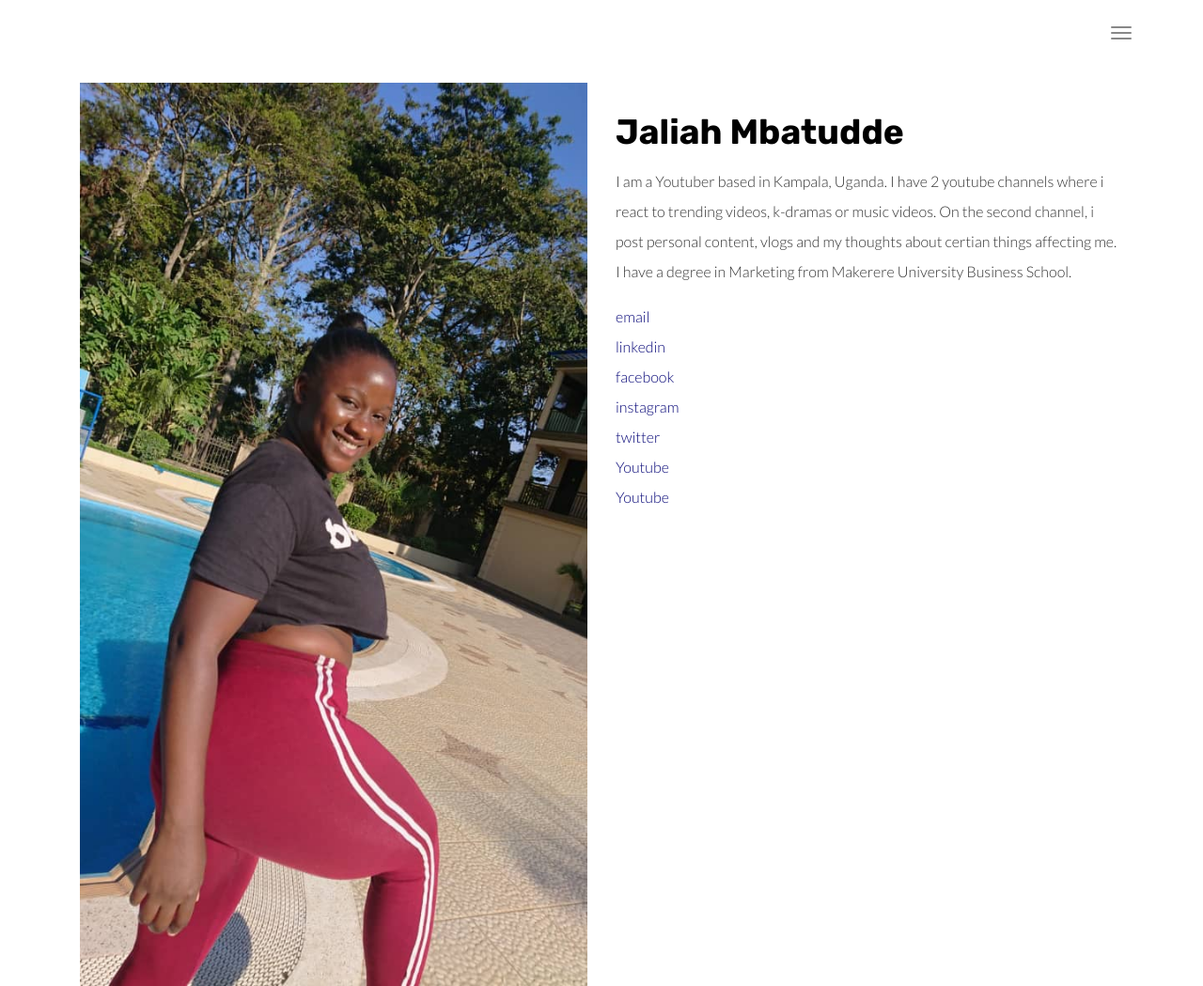
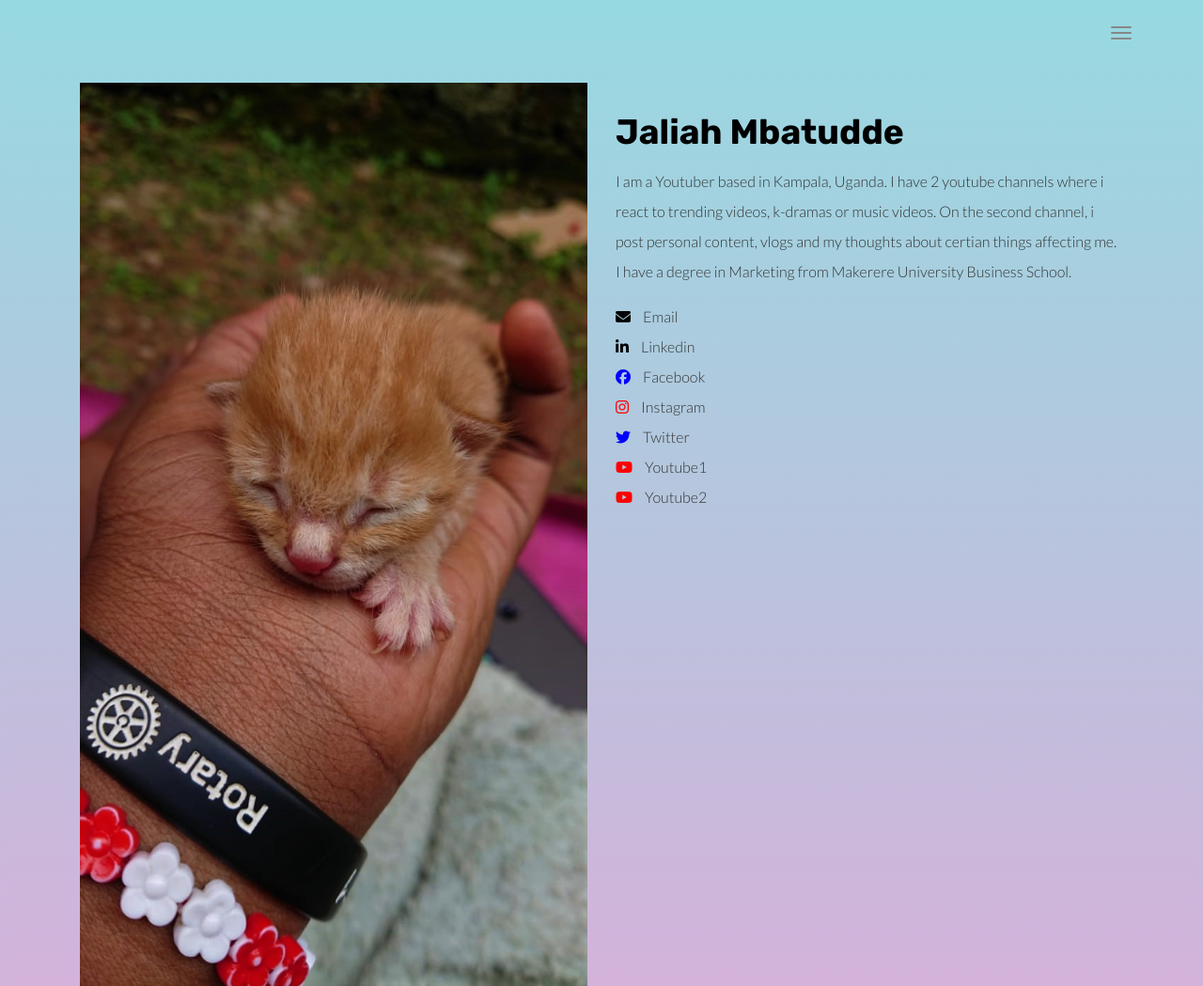
Before and after one commit to Radiostranger/complex, a plain HTML site: page about.html in a window 1280 px wide. Shown: the whole page at 94% size. Drawn offline with Linux system fonts and the light colour scheme.

Commit message:
about me modified, with little canges to home

```diff
--- a/about.html
+++ b/about.html
@@ -11,6 +11,7 @@
       name="author"
     />
 
+<script src="https://kit.fontawesome.com/31347ea0b5.js" crossorigin="anonymous"></script>
 
     <!-- Disable tap highlight on IE -->
     <meta name="msapplication-tap-highlight" content="no" />
@@ -55,7 +56,7 @@
             <div class="footer-container">
               <p>
                 <small
-                  >© 2022 | Website created with
+                  >© 2022 | Website created using
                   <a
                     href="http://www.mashup-template.com/"
                     title="Create website with free html template"
@@ -110,8 +111,13 @@
         <div class="row">
           <div class="col-xs-12">
             <div class="col-md-6">
+              <!-- <img
+                src="./assets/images/img-profil.jpg"
+                class="img-responsive"
+                alt=""
+              /> -->
               <img
-                src="./assets/images/img-profil.jpg"
+                src="./assets/images/img-profil1.jpeg"
                 class="img-responsive"
                 alt=""
               />
@@ -126,58 +132,72 @@
               </p>
 
               <ul class="list-unstyled">
-                <li>
+                <li class="list-styled">
                   <a
                     href="mailto:jay.jquincy@gmail.com"
                     title=""
                     class="link-like-text"
-                    >email</a
+                    >
+                    <i class="fa-solid fa-envelope" style= "color: black; padding-right: 10px"></i>
+                    Email</a
                   >
                 </li>
-                <li>
+                <li class="list-styled">
                   <a
                     href="https://www.linkedin.com/ikechukwu-albert-chukwudozie"
                     title=""
                     class="link-like-text"
-                    >linkedin</a
+                    >
+                    <i class="fa-brands fa-linkedin-in" style= "color: black; padding-right: 10px"></i>
+                    Linkedin</a
                   >
                 </li>
-                <li>
+                <li class="list-styled">
                   <a
                     href="https://www.facebook.com/"
                     title=""
                     class="link-like-text"
-                    >facebook</a
+                    >
+                    <i class="fa-brands fa-facebook" style= "color: blue; padding-right: 10px"></i>
+                    Facebook</a
                   >
                 </li>
-                <li>
+                <li class="list-styled">
                   <a
                     href="https://www.instagram.com/kingquincyonly"
                     title=""
-                    class="link-like-text"
-                    >instagram</a
+                    class="link-like-text">
+                    <!-- <i class="fa-brands fa-instagram fa-icon fa-icon-2x"></i> -->
+                    <i class="fa-brands fa-instagram" style= "color: red; padding-right: 10px"></i>
+                    Instagram</a
                   >
+                </li class="list-styled">
+                <li>
+                    <!-- <a class="fa-icon fa-icon-2x" href="https://twitter.com/" title="">
+                      <i class="fa fa-twitter"></i></a> -->
+                  <a href="https://twitter.com/" title="" class="link-like-text"
+                    >
+                    <!-- <i class="fa-brands fa-twitter fa-icon fa-icon-2x" style="color: blue" ></i> -->
+                    <i class="fa-brands fa-twitter" style="color: blue; padding-right: 10px" ></i>
+                    Twitter</a>
                 </li>
-                <li>
-                  <a href="https://twitter.com/" title="" class="link-like-text"
-                    >twitter</a
-                  >
-                </li>
-                <li>
+                <li class="list-styled">
                   <a
                     href="https://www.youtube.com/c/KingQuincy/videos/"
                     title=""
-                    class="link-like-text"
-                    >Youtube</a
-                  >
+                    class="link-like-text">
+                    <i class="fa-brands fa-youtube" style= "color: red; padding-right: 10px"></i>
+                    Youtube1</a>
                 </li>
-                <li>
+                <li class="list-styled">
+                  <i class="fa-brands fa-youtube" style= "color: red; padding-right: 10px"></i>
                   <a
                     href="https://www.youtube.com/channel/UCK9grImLNKD06ftzv-49N-g/videos/"
                     title=""
-                    class="link-like-text"
-                    >Youtube</a
-                  >
+                    class="link-like-text">
+
+                    Youtube2
+                    </a>
                 </li>
               </ul>
             </div>
@@ -185,6 +205,7 @@
         </div>
       </div>
     </div>
+    <p>
 
     <script>
       document.addEventListener("DOMContentLoaded", function (event) {
--- a/testing.css
+++ b/testing.css
@@ -254,7 +254,9 @@ th {
 
 html {
   font-size: 10px;
-  -webkit-tap-highlight-color: transparent; }
+  -webkit-tap-highlight-color: transparent;
+  background-color: #D9AFD9;
+  background-image: linear-gradient(0deg, #D9AFD9 0%, #97D9E1 100%); }
 
 body {
   font-family: "Lato", Helvetica, Arial, sans-serif;
@@ -3989,7 +3991,9 @@ button.close {
   color: white; }
 
 .section-container {
-  padding: 80px 0; }
+  padding: 80px 0;
+  background-color: #D9AFD9;
+  background-image: linear-gradient(0deg, #D9AFD9 0%, #97D9E1 100%); }
 
 .section-container-spacer {
   margin-bottom: 60px; }
@@ -4004,10 +4008,10 @@ button.close {
 
 .hero-full-container {
   height: 100vh;
-  position: relative; }
+  position:relative; }
   @media (min-width: 992px) {
     .hero-full-container {
-      border: 70px solid white; } }
+      border: 70px; } }
   .hero-full-container .hero-full-wrapper .text-content {
     padding-top: 30%; }
     @media (min-width: 992px) {
@@ -4089,8 +4093,7 @@ h2.with-project-number, .h2.with-project-number {
       margin-left: -4rem; } }
 
 .link-like-text {
-  color: #333333;
-  color: #090979;}
+  color: #333333;}
   .link-like-text:hover {
     color: #090979;
     }
```
Also changed, not shown: index.html (+1 -1 lines), assets/images/img-profil1.jpeg (added).
